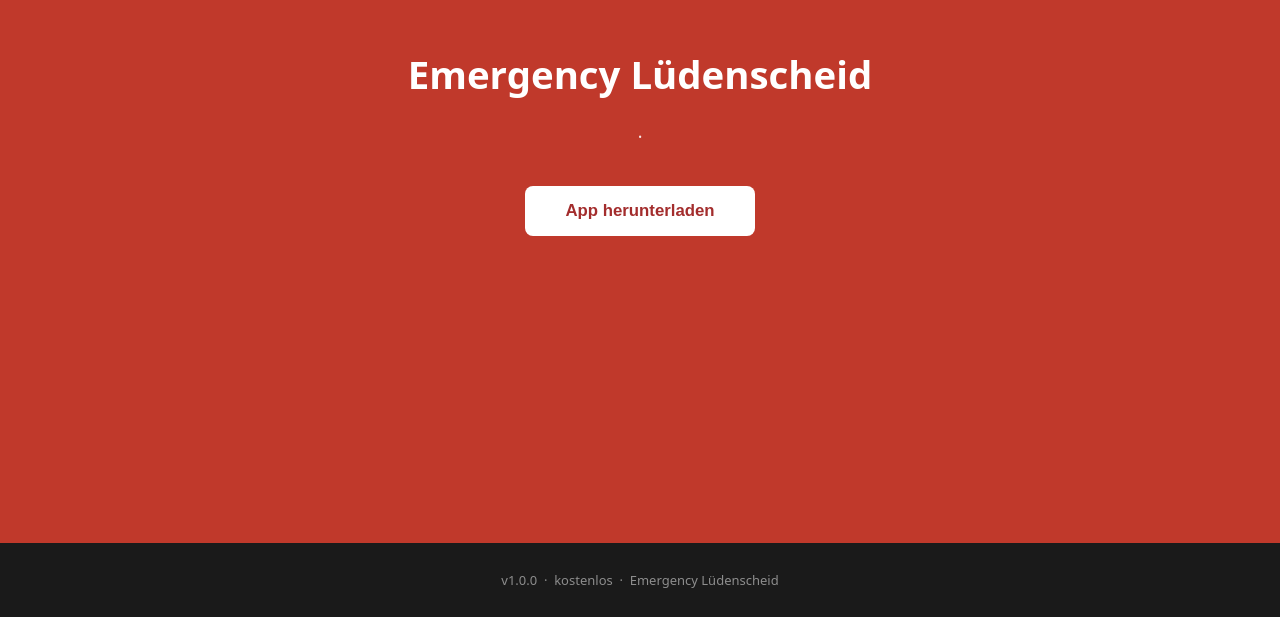
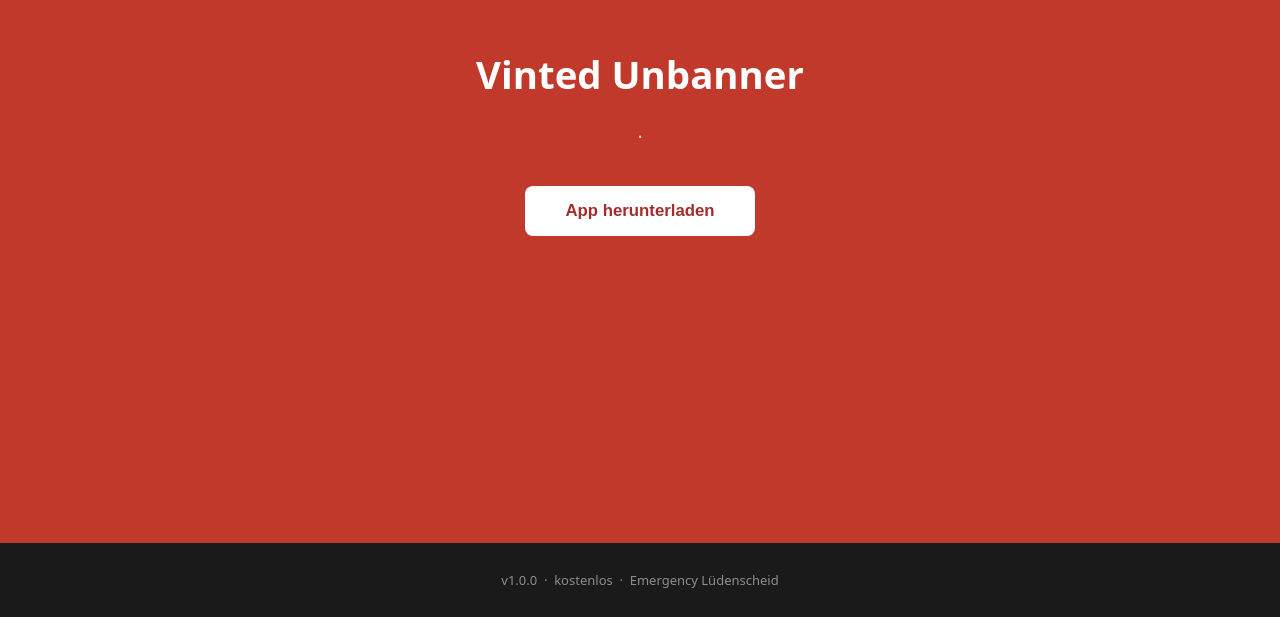
Before and after one commit to emergencyluedenscheidrblx-beep/Vinted-unbanner, a plain HTML site: page index.html in a window 1280 px wide. Shown: the part 257-874 px from the top of the page. Drawn offline with Linux system fonts and the light colour scheme.

Commit message:
Update index.html

```diff
--- a/index.html
+++ b/index.html
@@ -120,7 +120,7 @@
 <body>
 
   <div class="hero">
-    <h1>Emergency Lüdenscheid</h1>
+    <h1>Vinted Unbanner</h1>
     <p>.</p>
     <button class="btn-download" onclick="document.getElementById('modalBg').classList.add('active')">
       App herunterladen
```
